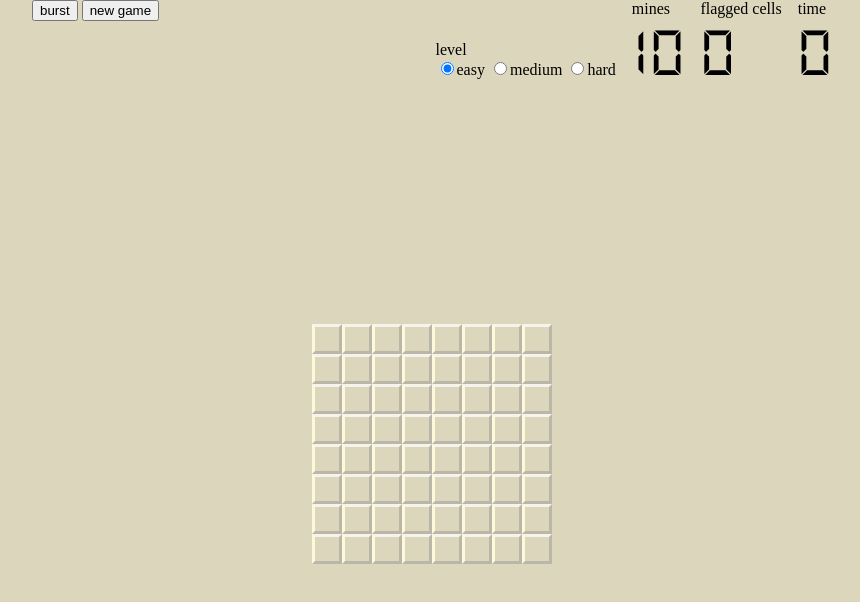
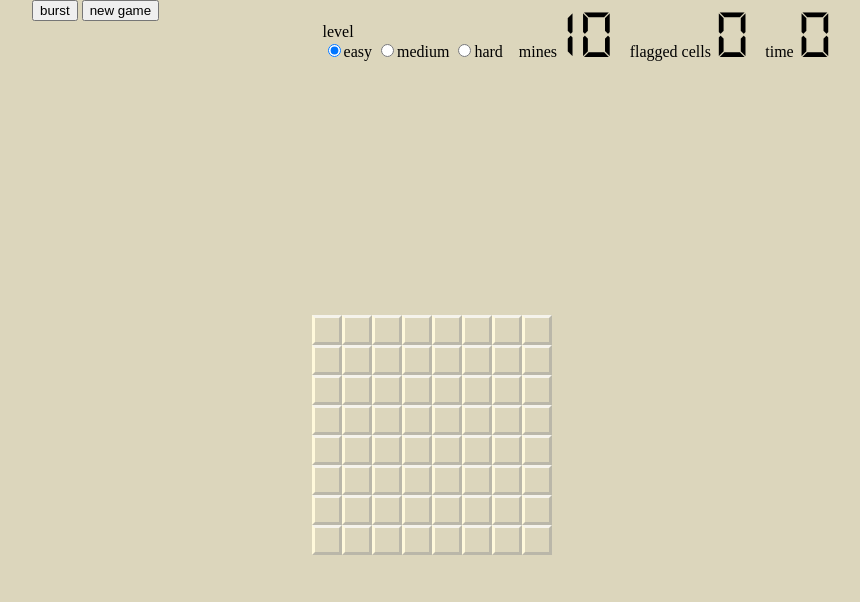
Before and after one commit to rotimiolatunbos/minesweeper, a plain HTML site: page index.html in a window 1280 px wide. Shown: the whole page, without its empty margins (208-1068 px from the left). Drawn offline with Linux system fonts and the light colour scheme.

Commit message:
changed minesweeper layout

```diff
--- a/index.html
+++ b/index.html
@@ -1,7 +1,9 @@
 <!DOCTYPE html>
 <html>
 <head>
-	<title>Minesweeper Game</title>
+	<meta charset="utf-8">
+
+	<title>Minesweeper</title>
 
 	<link rel="stylesheet" type="text/css" href="styles.css">
 
@@ -11,6 +13,7 @@
 	<!-- <p>Minesweeper game would go here</p> -->
 
 	<div id="main">
+		<span class="message"></span>
 		<div id="menu">
 
 			<div class="left-side">
@@ -21,8 +24,9 @@
 
 			<div class="right-side">
 				<div id="game-level">
-					<span class="label">level</span><br />
+					<span class="label">level</span>
 
+					<div class="value">
 						<label>
 							<input type="radio" name="gameLevel" value="easy" checked>easy
 						</label>
@@ -35,19 +39,20 @@
 							<input type="radio" name="gameLevel" value="hard">hard
 						</label>
 					</div>
+				</div>
 
 				<div id="mines">
-					<span class="label">mines</span><br />
+					<span class="label">mines</span>
 					<span class="value"></span>
 				</div>
 
 				<div id="flagged-cells">
-					<span class="label">flagged cells</span><br />
+					<span class="label">flagged cells</span>
 					<span class="value"></span>
 				</div>
 
 				<div id="timer">
-					<span class="label">time</span><br />
+					<span class="label">time</span>
 					<span class="value"></span>
 				</div>
 			</div>
```
Lines whose indentation alone changed are shown as unchanged.
